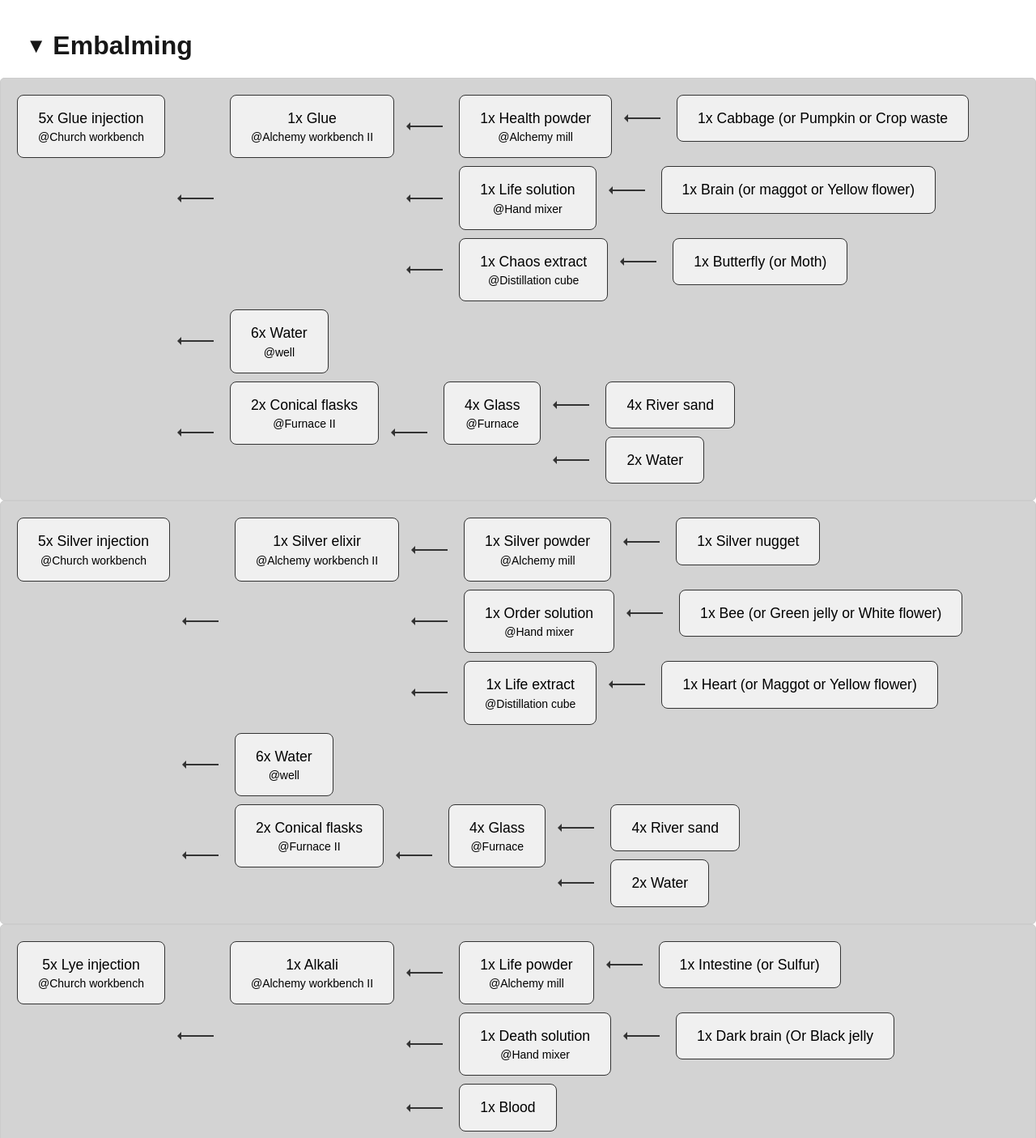
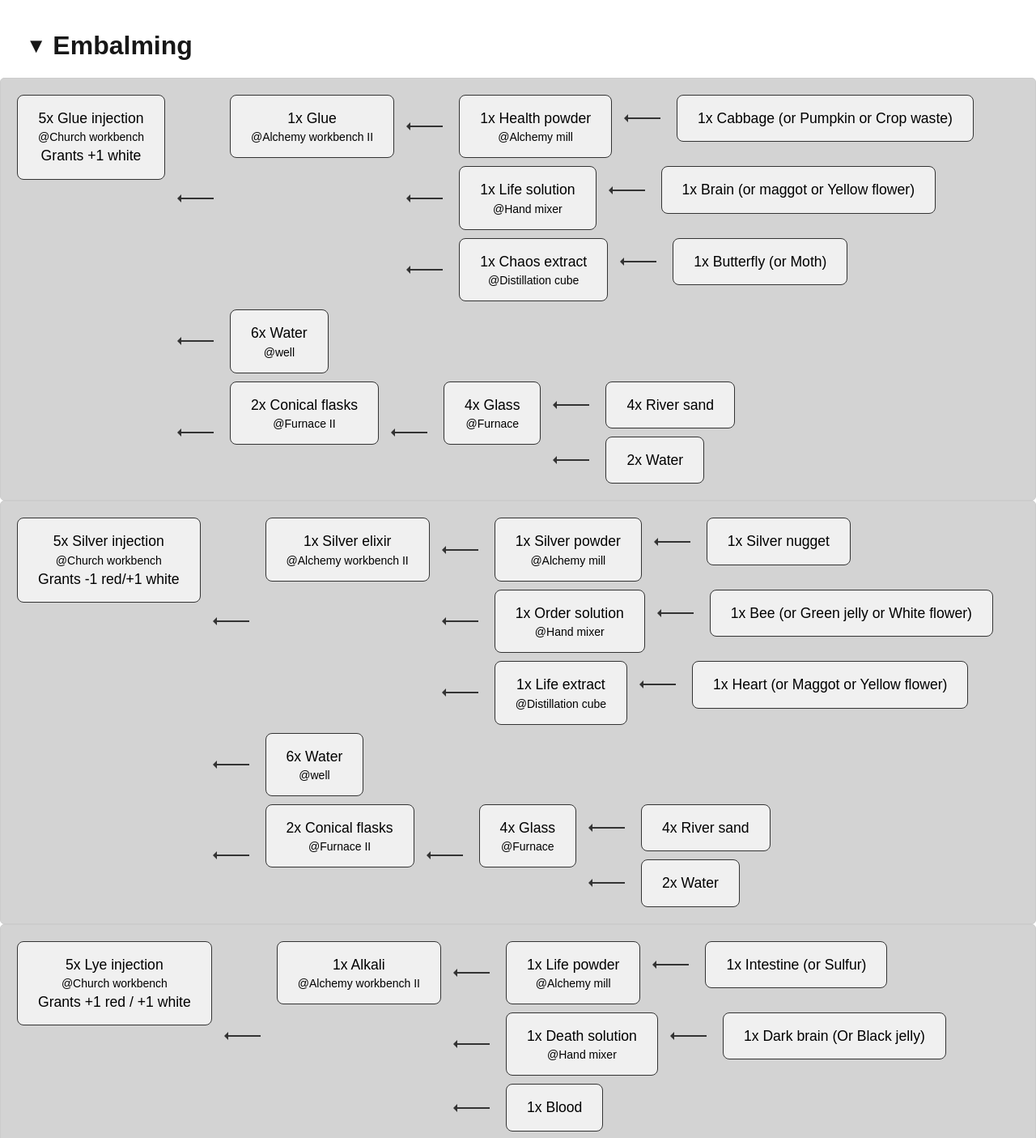
Before and after one commit to Klaital/graveyardkeeper, a Next.js app: page / in a window 1280 px wide. Shown: the top 1405 px of the page at 81% size. Built offline with nearby package versions, Linux system fonts and the light colour scheme.

Commit message:
Adding notes

```diff
--- a/app/Recipe.tsx
+++ b/app/Recipe.tsx
@@ -8,6 +8,7 @@ export class RecipeProps {
     public name!: string;
     public quantity?: number;
     public workstation?: string;
+    public notes?: string;
     public ingredients?: RecipeProps[];
 }
 
@@ -31,11 +32,13 @@ export function Recipe(props: RecipeProps) {
     }
     const renderQty = (props.quantity) ? <span>{props.quantity}x </span> : <span></span>;
     const renderWorkstation = (props.workstation) ? <h2 className="text-sm">@{props.workstation} </h2> : <span></span>;
+    const renderNotes = (props.notes) ? <p>{props.notes}</p> : <p></p>
     return (
         <div className="recipe-with-ingredients">
             <div className="recipe flowchart-node">
                 <h2>{renderQty}{props.name}</h2>
                 {renderWorkstation}
+                {renderNotes}
             </div>
             {props.ingredients && renderIngredients(props.ingredients)}
         </div>
--- a/app/data.json
+++ b/app/data.json
@@ -4,6 +4,7 @@
       "name": "Glue injection",
       "quantity": 5,
       "workstation": "Church workbench",
+      "notes": "Grants +1 white",
       "ingredients": [
         {
           "name": "Glue",
@@ -16,7 +17,7 @@
               "workstation": "Alchemy mill",
               "ingredients": [
                 {
-                  "name": "Cabbage (or Pumpkin or Crop waste",
+                  "name": "Cabbage (or Pumpkin or Crop waste)",
                   "quantity": 1
                 }
               ]
@@ -73,6 +74,7 @@
       "name": "Silver injection",
       "quantity": 5,
       "workstation": "Church workbench",
+      "notes": "Grants -1 red/+1 white",
       "ingredients": [
         {
           "name": "Silver elixir",
@@ -142,6 +144,7 @@
       "name": "Lye injection",
       "quantity": 5,
       "workstation": "Church workbench",
+      "notes": "Grants +1 red / +1 white",
       "ingredients": [
         {
           "name": "Alkali",
@@ -164,7 +167,7 @@
               "workstation": "Hand mixer",
               "ingredients": [
                 {
-                  "name": "Dark brain (Or Black jelly",
+                  "name": "Dark brain (Or Black jelly)",
                   "quantity": 1
                 }
               ]
@@ -246,6 +249,9 @@
           "quantity": 2,
           "ingredients": [
             {
+              "name": "Ash",
+              "quantity": 2
+            }, {
               "name": "Toxic solution",
               "workstation": "Hand mixer",
               "quantity": 2,
```
